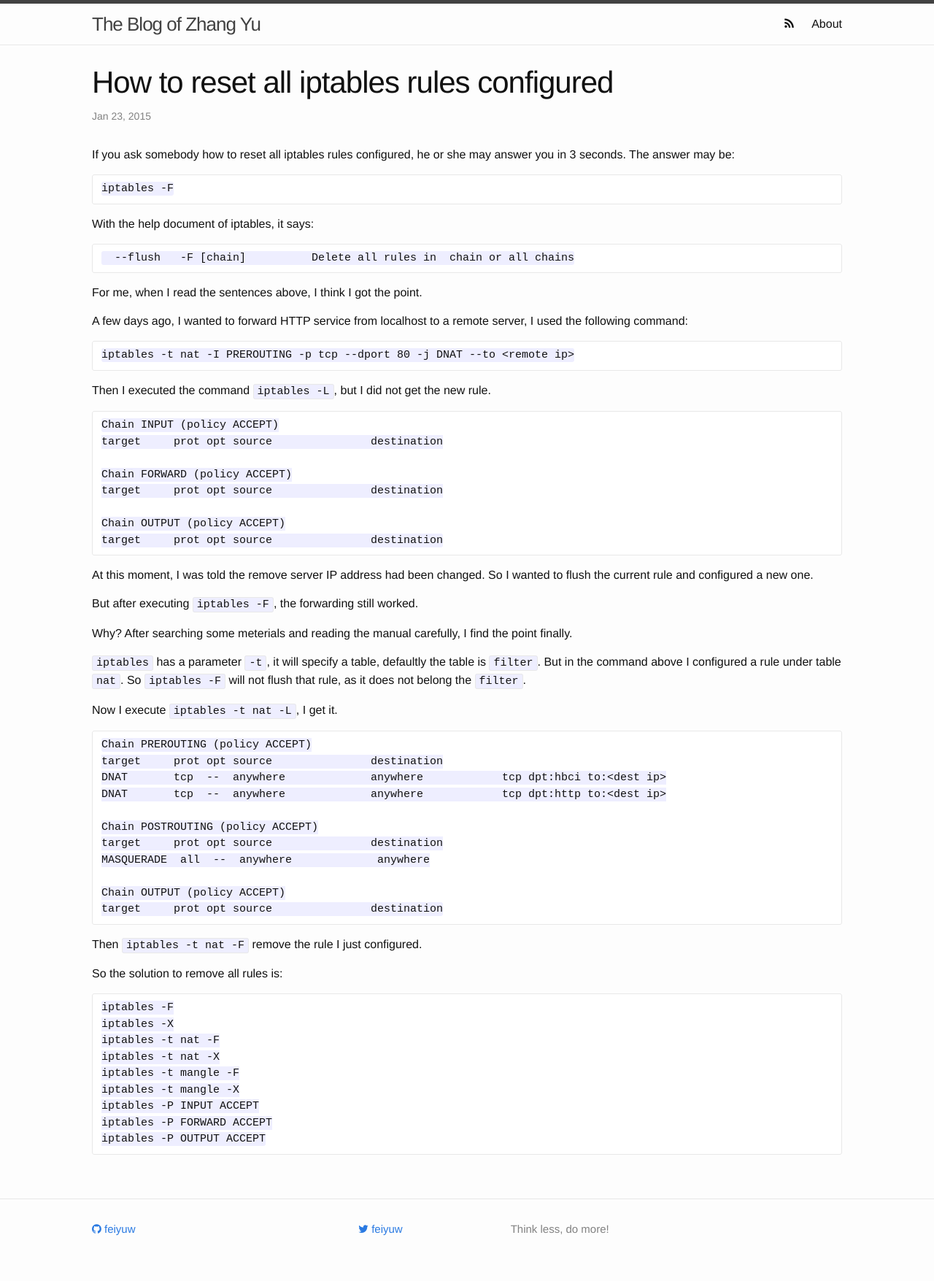
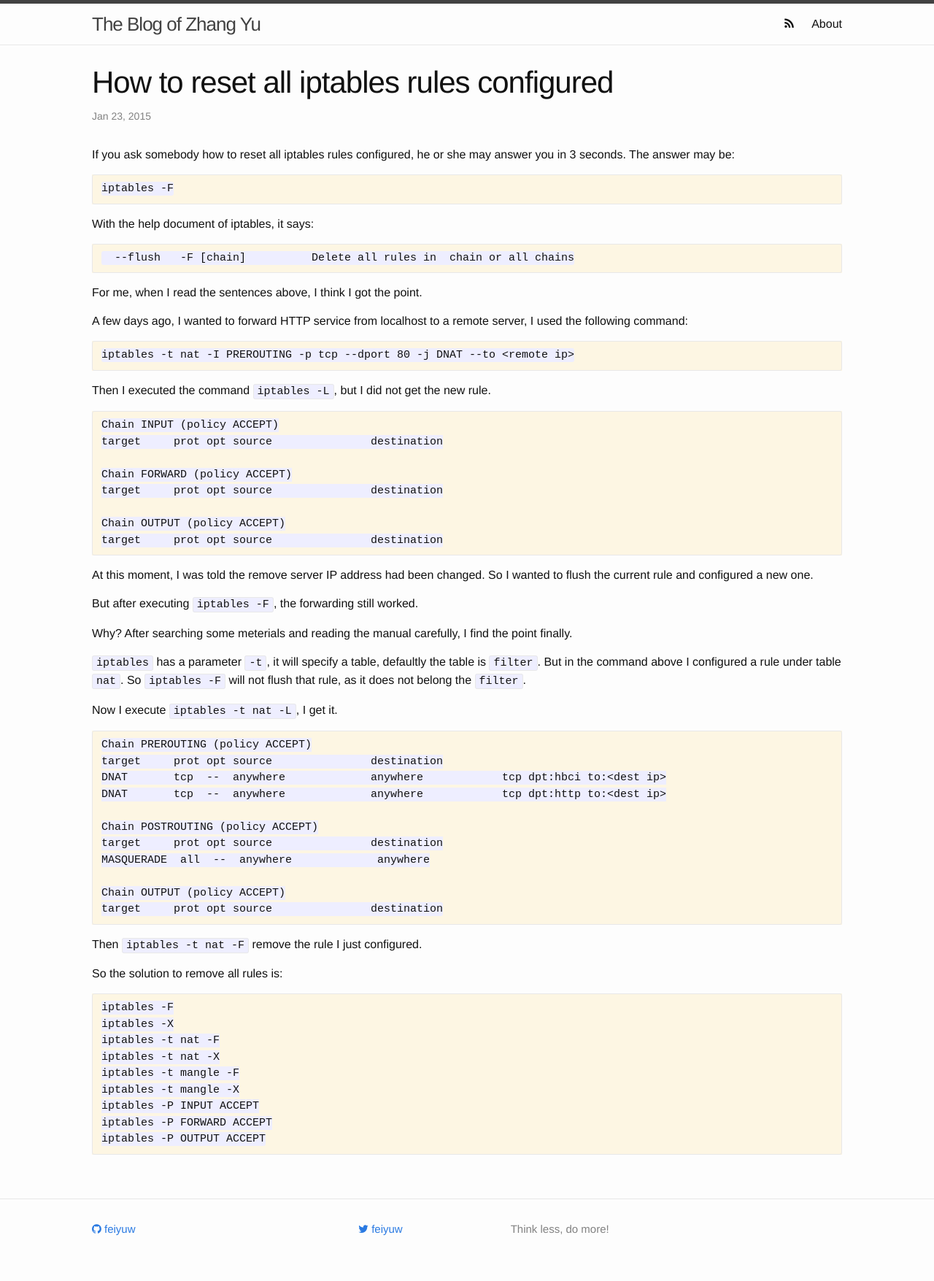
Before and after one commit to feiyuw/feiyuw.github.io, a Jekyll site: the page built from _posts/2015-01-23-from-iptables-rules-reset.md, in a window 1280 px wide. Shown: the whole page at 73% size. Built offline with Jekyll 4.4.1, drawn with Linux system fonts in a browser that asks for light colours; nearby versions of some CDN libraries; comment, search, counter and statistics services are not loaded.

Commit message:
update color schema

```diff
--- a/_sass/_syntax-highlighting.scss
+++ b/_sass/_syntax-highlighting.scss
@@ -2,7 +2,8 @@
  * Syntax highlighting styles
  */
 .highlight {
-    background: #fff;
+    background: #fdf6e3;
+    text-color: grey;
     @extend %vertical-rhythm;
 
     .c     { color: #998; font-style: italic } // Comment
```
